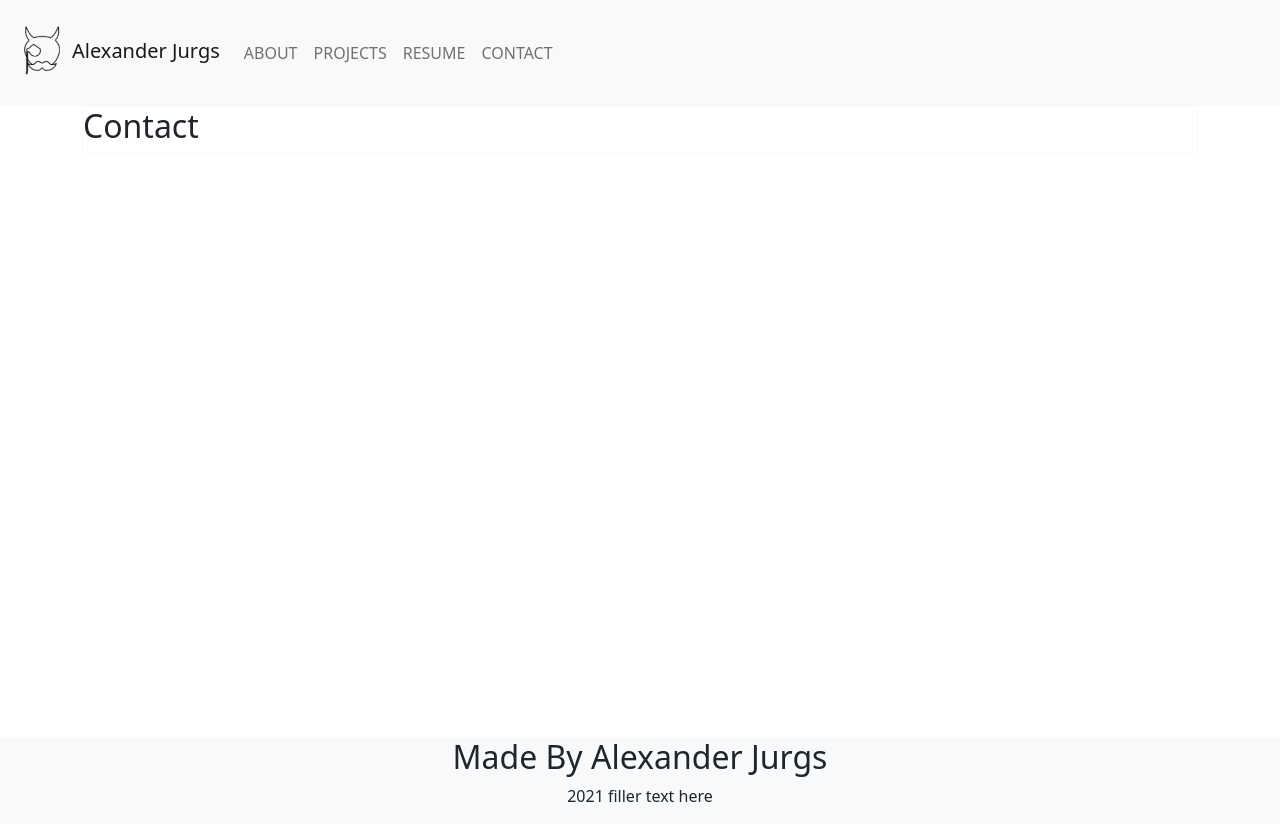
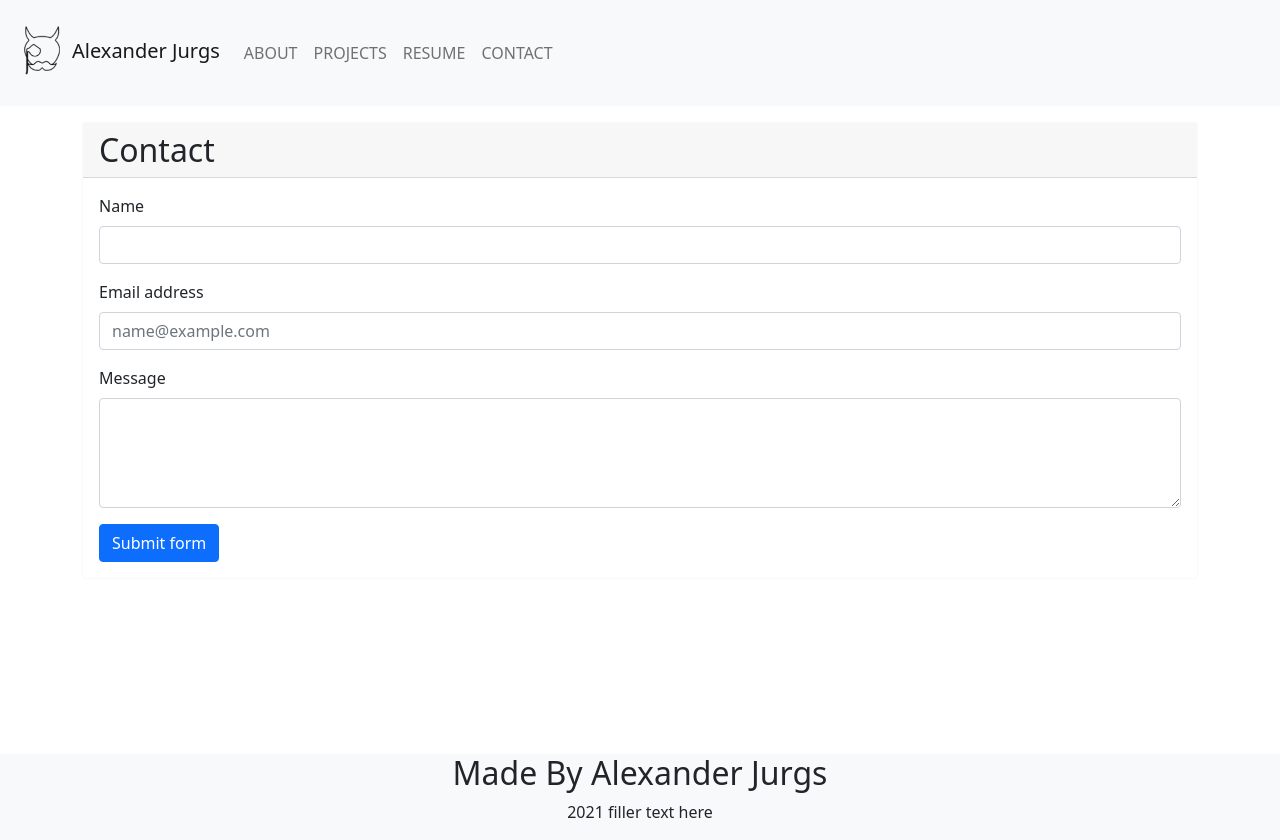
Before and after one commit to Ajurgs/React_Portfolio, a React (Create React App) app: page /#/contact in a window 1280 px wide. Built offline with nearby package versions, Linux system fonts and the light colour scheme.

Commit message:
added the contact form

```diff
--- a/src/components/Portfolio.js
+++ b/src/components/Portfolio.js
@@ -17,7 +17,7 @@ export default function Portfolio(){
     return (
         <Router basename="/" >
           <Header/>
-          <div style={styles.portfolioBody} >
+          <div className="mt-3" style={styles.portfolioBody} >
             <Switch>
                 <Route exact path="/">
                 <About/>
--- a/src/components/pages/About.js
+++ b/src/components/pages/About.js
@@ -3,21 +3,20 @@ import React from 'react';
 export default function About(){
     return(
     <div className="container">
-    <section id="about" className="sectionHeader">
+        <div className="card border-light">
+            <section id="about" className="card-header">
                 <h2 className="section">About</h2>
-        <div className="strike"></div>
             </section>
-    <section className="info">
-        <aside className="left-aside"></aside>
-        <p>
+            <section className="card-body">
+                <p className="card-text">
                 Software developer with a background in Mathematics;
                 with a degree in Applied Mathematics with an emphasis in Computer Science from the University of Colorado Colorado Springs (UCCS).
                 A graduate from the University of Denver with a Full Stack Web Development certificate with a keen understanding of programming and coding.
                 Skilled in C#, JavaScript, Node.js, and MySQL with a penchant for problem-solving, creating new applications, and finding new ways to accomplish tasks.
                 Excited to leverage skills in the software development space, creating intuitive programs and systems that engage users and maximize their experience.
                 </p>
-        <aside className="right-aside"></aside>
             </section>
+        </div>
     </div>
     )
 }
--- a/src/components/pages/Contact.js
+++ b/src/components/pages/Contact.js
@@ -5,8 +5,24 @@ export default function Contact(){
     return(
         <div className="container">
         <section id="about" className="card border-light">
-            <h2 className="section">Contact</h2>
-            <div className="strike"></div>
+            <h2 className="card-header">Contact</h2>
+            <form className="card-body">
+                <div className="mb-3">
+                    <label className="form-label">Name</label>
+                    <input type="text" className="form-control" id="name" required/>
+                </div>
+                <div className="mb-3">
+                    <label className="form-label">Email address</label>
+                    <input type="email" className="form-control" id="email" placeholder="name@example.com" required/>
+                </div>
+                <div className="mb-3">
+                    <label className="form-label">Message</label>
+                    <textarea className="form-control" id="message" rows="4" required></textarea>
+                </div>
+                <div className="col-12">
+                    <button className="btn btn-primary" type="submit">Submit form</button>
+                </div>
+            </form>
         </section>
         </div>
     )
```
Lines whose indentation alone changed are shown as unchanged.
